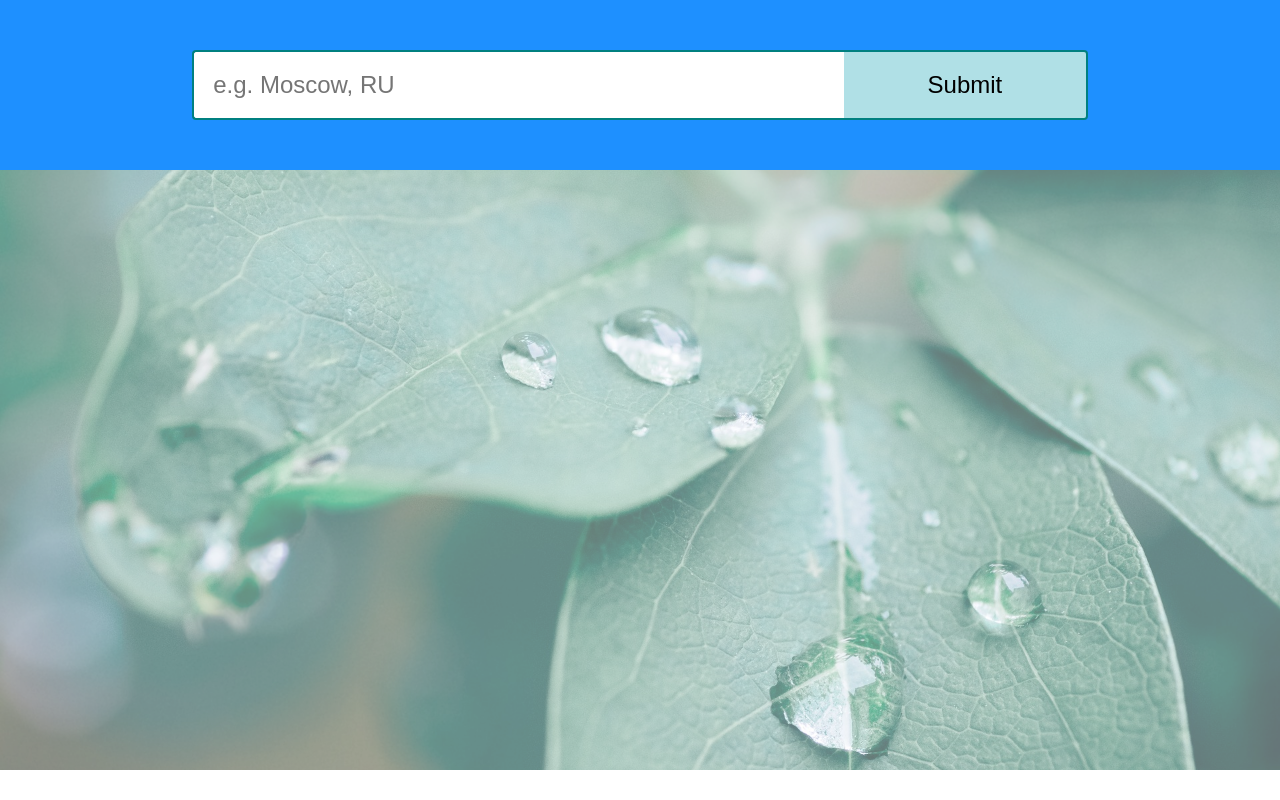
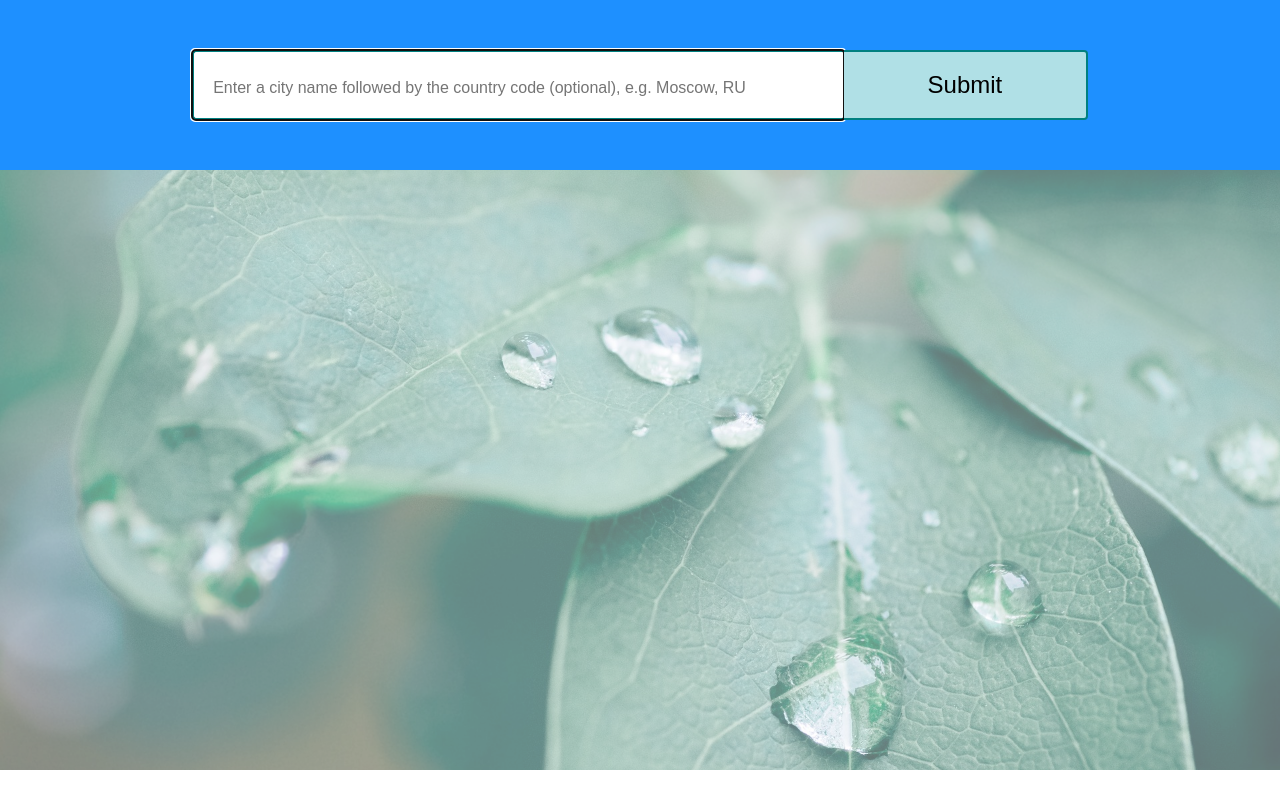
Before and after one commit to v-kazantsev/react-weather, a React (Create React App) app: page / in a window 1280 px wide. Built offline with nearby package versions, Linux system fonts and the light colour scheme; no server answers.

Commit message:
Changed placeholder content and style

```diff
--- a/src/components/Header.js
+++ b/src/components/Header.js
@@ -8,7 +8,8 @@ const Header = ({value, onChange, onSubmit}) => {
           <Input
             type="text"
             name="location"
-            placeholder="e.g. Moscow, RU"
+            autofocus="true"
+            placeholder="Enter a city name followed by the country code (optional), e.g. Moscow, RU"
             value={value}
             onChange={onChange} />
           <SubmitButton type="submit" value="Submit" />
--- a/src/elements/Input.js
+++ b/src/elements/Input.js
@@ -9,4 +9,7 @@ export default styled.input`
   border-bottom-left-radius: 4px;
   font-size: 1.5rem;
   padding: 0.8em;
+  ::-webkit-input-placeholder { font-size: 1rem; }
+  ::-moz-placeholder { font-size: 1rem; }
+  input:-moz-placeholder { font-size: 1rem; }
 `;
```
Also changed, not shown: 1 other file (tests, documents, lock files or other folders).
